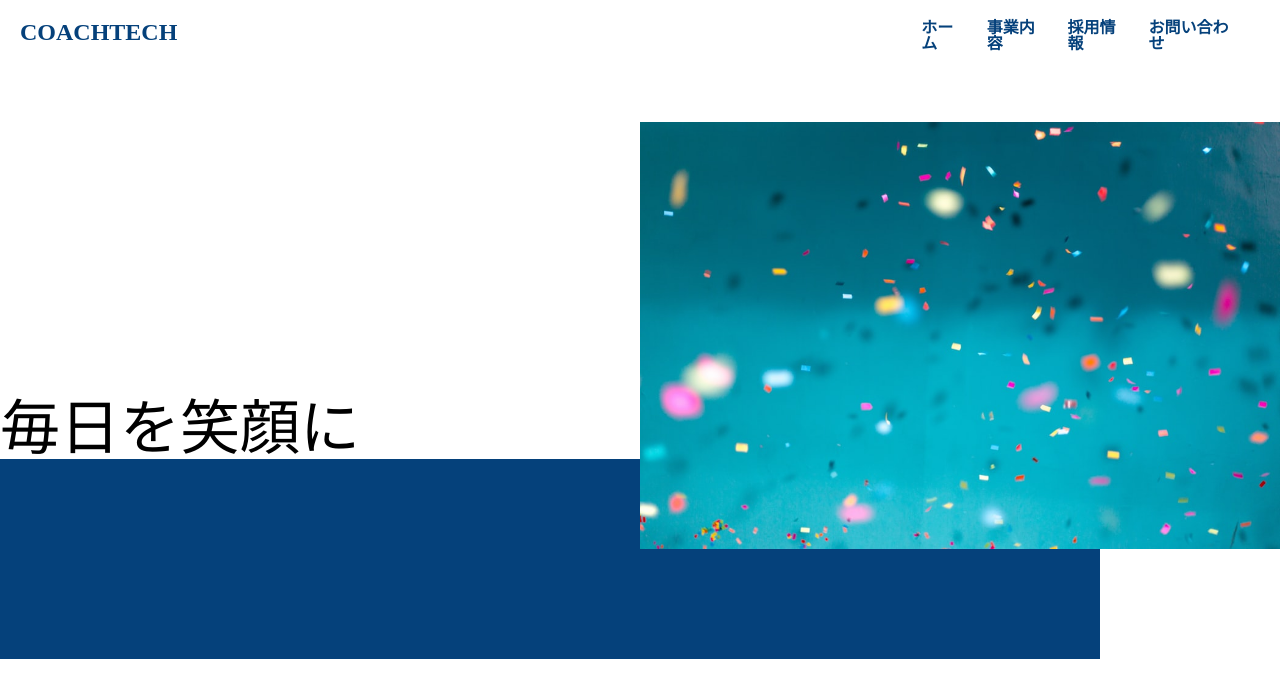
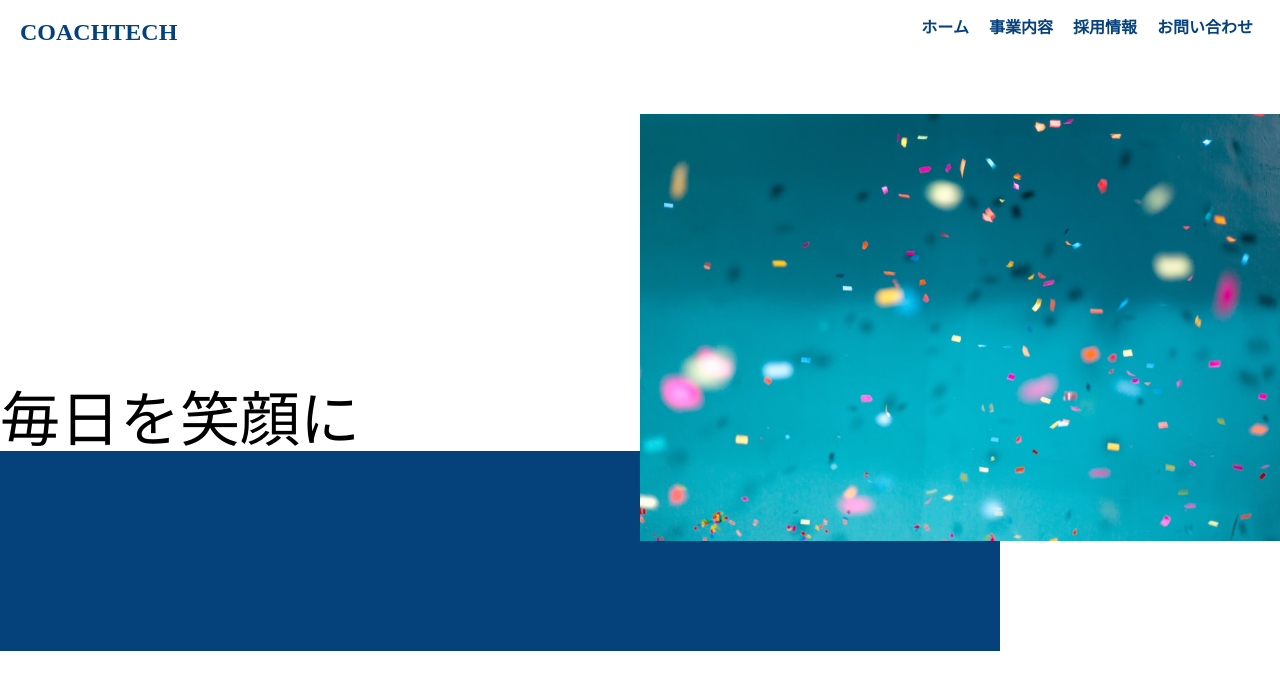
Before and after one commit to yu-i3/20230701__YuiKobayashi, a plain HTML site: page index.html in a window 1280 px wide. Drawn offline with Linux system fonts and the light colour scheme.

Commit message:
20230701_YuiKobayashi

```diff
--- a/css/style.css
+++ b/css/style.css
@@ -14,6 +14,7 @@ nav {
 ul {
   display: flex;
   justify-content: space-around;
+  white-space: nowrap;
 }
 
 .nav-home {
@@ -54,16 +55,15 @@ img {
 }
 
 .coachtech {
-  position: absolute;
   margin-top: -200px;
   margin-right: 100px;
   z-index: 1;
 }
 
 .coachtech__blue-box {
-  width: 1100px;
+  width: 1000px;
   height: 200px;
-  background-color: #05417B;
+  background-color: #05417B
 }
 
 .coachtech__ttl {
```
